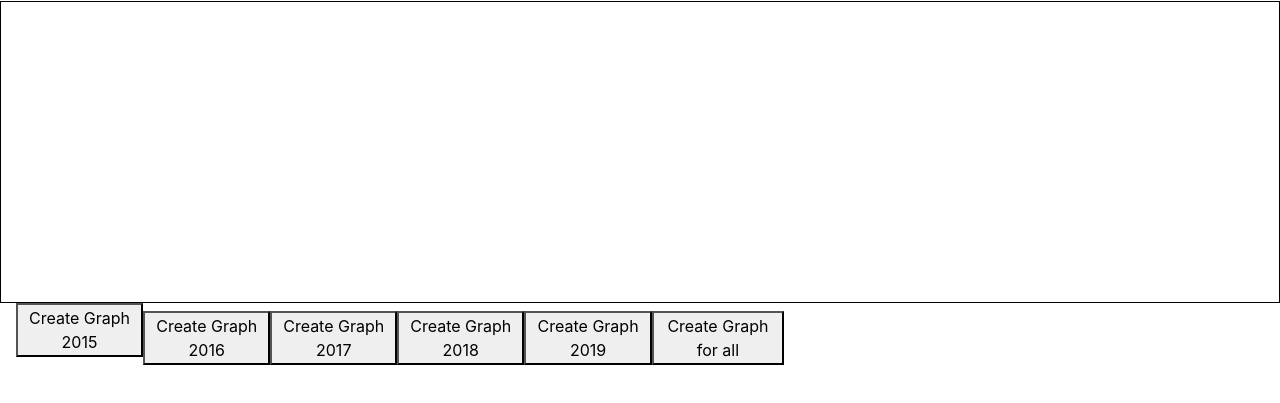
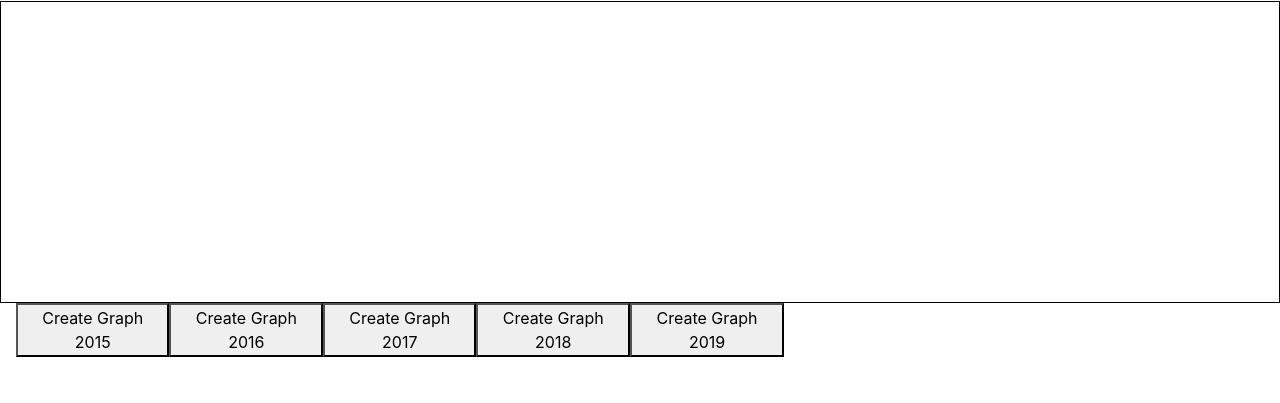
Before and after one commit to cbradle20/finalProject, a website: page public/index.html in a window 1280 px wide. Shown: the part 121-524 px from the top of the page. Drawn offline with nearby package versions, Linux system fonts and the light colour scheme.

Commit message:
Update index.html

```diff
--- a/public/index.html
+++ b/public/index.html
@@ -46,20 +46,28 @@
             <button type = "submit" id="button-2015">Create Graph 2015</button>
               </form>
             </li>
+
             <li>
+                <form>
             <button type = "submit" id = "button-2016"> Create Graph 2016</button>
+                </form>
+            </li>
+
+            <li>
+                <form>
+            <button type = "submit" id = "button-2017"> Create Graph 2017</button>
+                </form>
             </li>
             <li>
-            <button type = "submit" id = "button-2017"> Create Graph 2017</button>
+                <form>
+            <button type = "submit" id = "button-2018"> Create Graph 2018</button>
+                </form>
             </li>
+
             <li>
-            <button type = "submit" id = "button-2018"> Create Graph 2018</button>
-            </li>
-            <li>
+                <form>
             <button type = "submit" id = "button-2019"> Create Graph 2019</button>
-            </li>
-            <li>
-            <button type = "submit" id = "button-all">Create Graph for all</button>
+                </form>
             </li>
         </ul>
 
```
